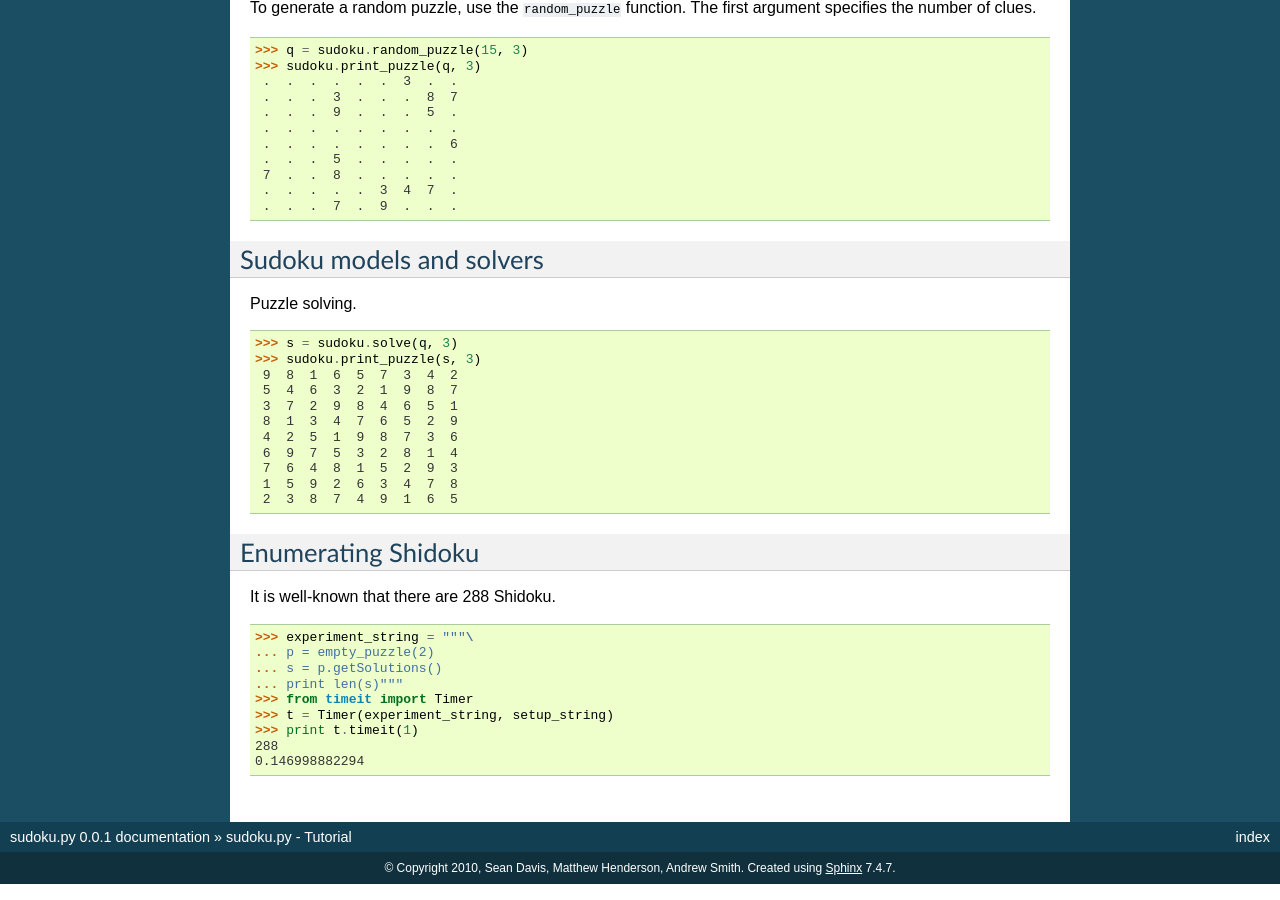
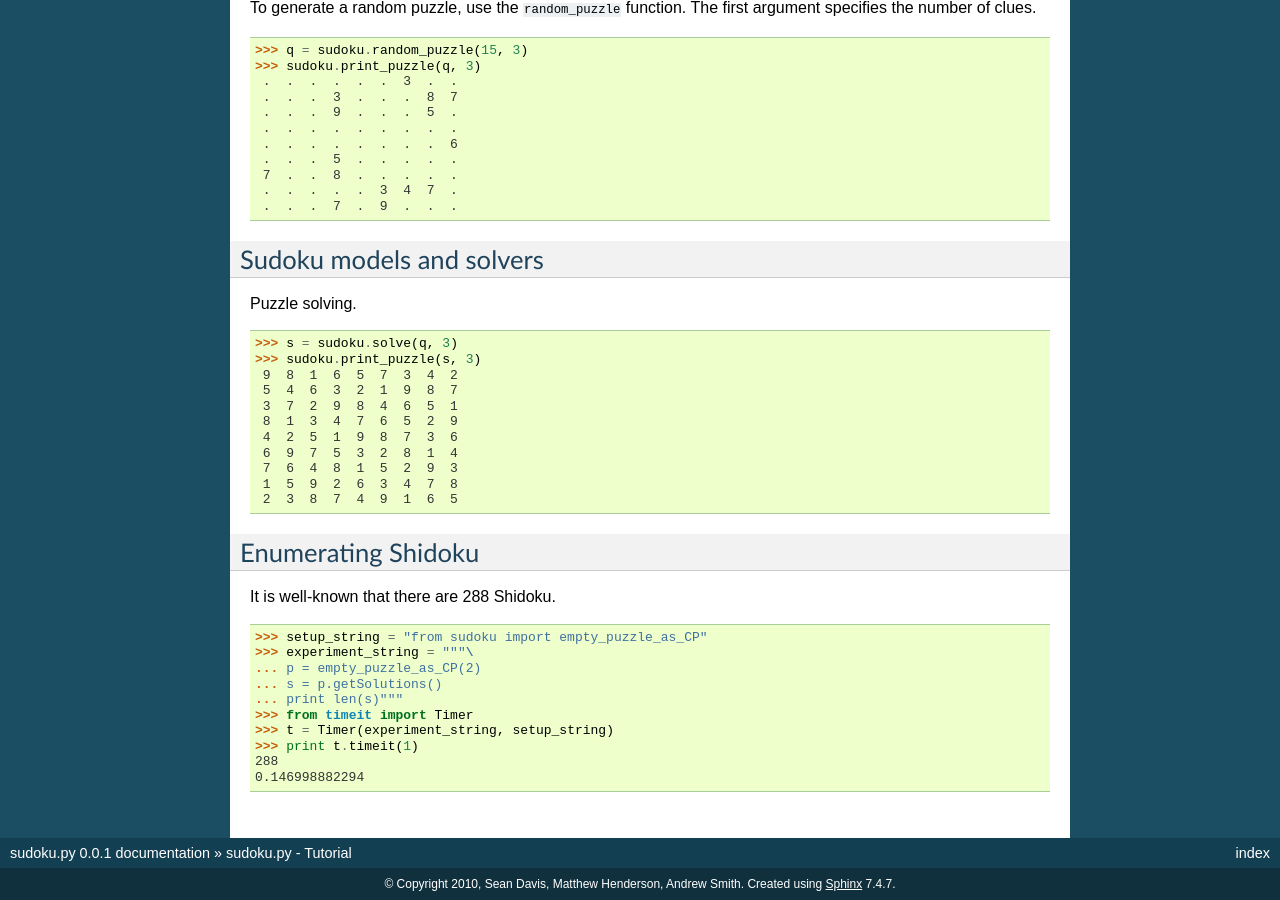
Before and after one commit to MHenderson/sudoku-modelling, a Sphinx documentation site: the page built from doc/source/index.rst, in a window 1280 px wide and 900 px high, scrolled down 1117 px. Built offline with Sphinx 7.4.7, drawn with Linux system fonts in a browser that asks for light colours; formulas are drawn with MathJax 3.

Commit message:
Small correction.

```diff
--- a/doc/source/index.rst
+++ b/doc/source/index.rst
@@ -101,8 +101,9 @@ Enumerating Shidoku
 
 It is well-known that there are 288 Shidoku. ::
 
+    >>> setup_string = "from sudoku import empty_puzzle_as_CP"
     >>> experiment_string = """\
-    ... p = empty_puzzle(2)
+    ... p = empty_puzzle_as_CP(2)
     ... s = p.getSolutions()
     ... print len(s)"""
     >>> from timeit import Timer
```
